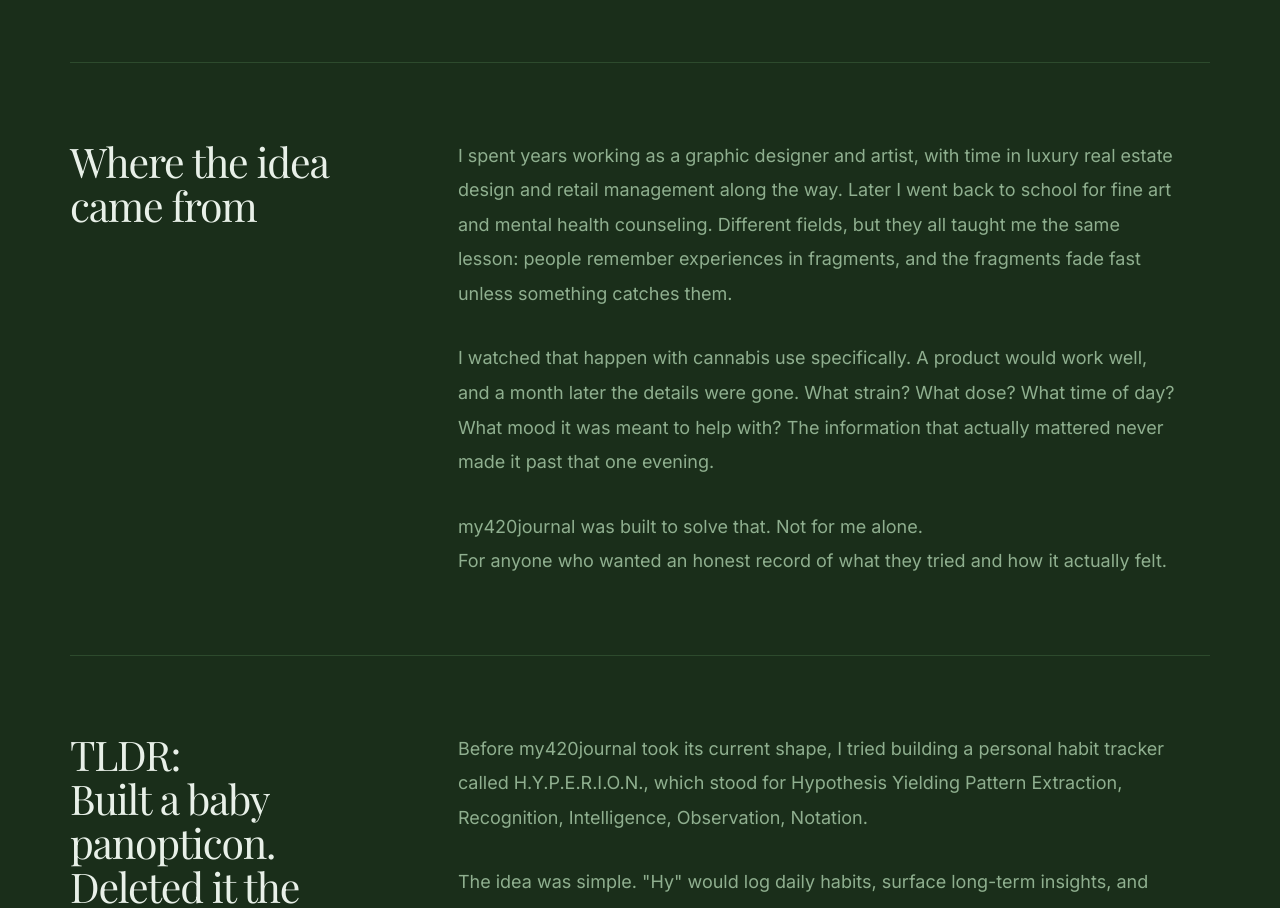
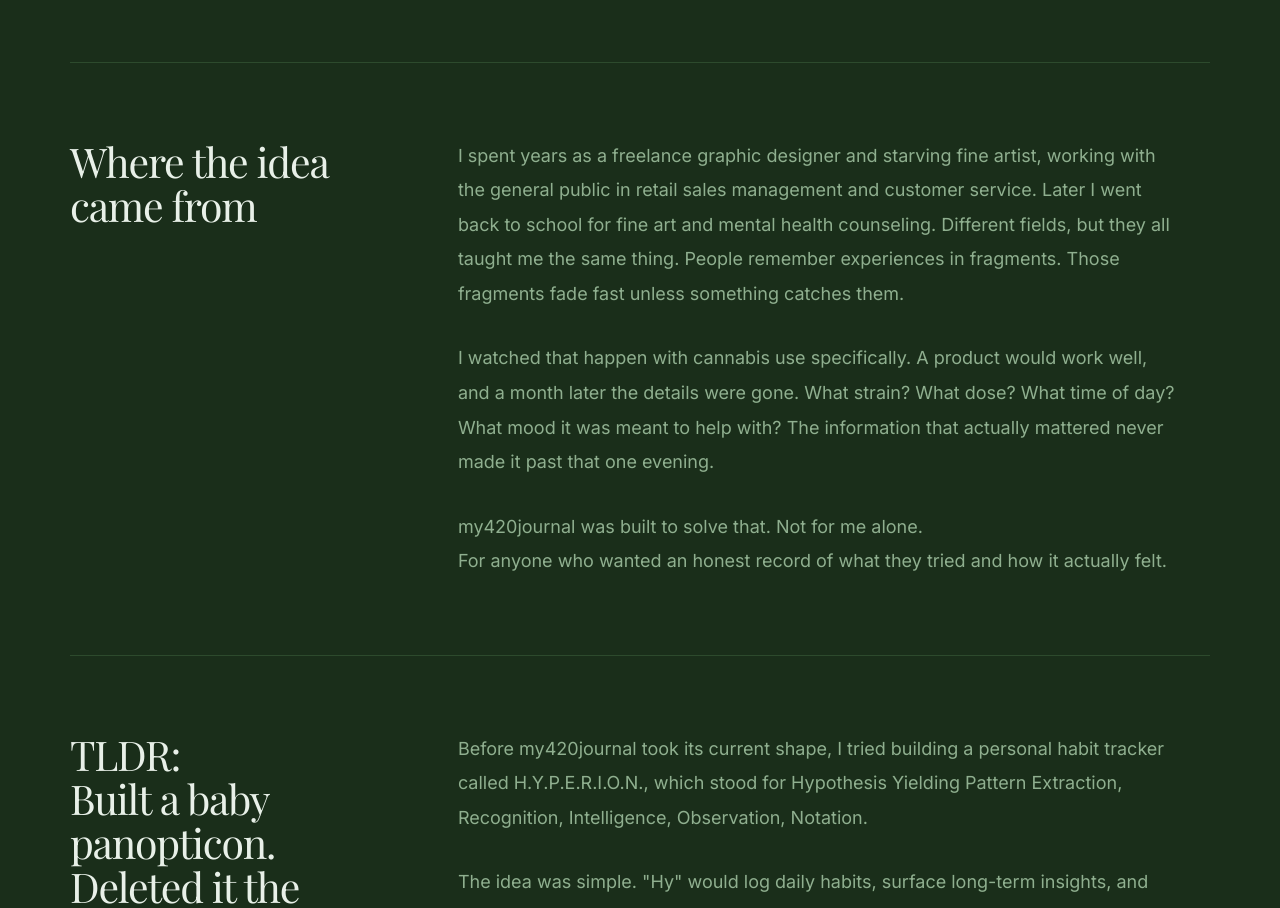
Before and after one commit to casevoiceai/my420journal-app, a React (Vite) app: page / in a window 1280 px wide. Shown: the part 3040-3948 px from the top of the page. Built offline with nearby package versions, Linux system fonts and the light colour scheme.

Commit message:
Update origin story opening paragraph

```diff
--- a/src/marketing/MarketingAbout.jsx
+++ b/src/marketing/MarketingAbout.jsx
@@ -42,7 +42,7 @@ export function AboutSection({ id = undefined, tone = 'base' }) {
             </div>
             <div className="origin-story-copy">
               <p>
-                I spent years working as a graphic designer and artist, with time in luxury real estate design and retail management along the way. Later I went back to school for fine art and mental health counseling. Different fields, but they all taught me the same lesson: people remember experiences in fragments, and the fragments fade fast unless something catches them.
+                I spent years as a freelance graphic designer and starving fine artist, working with the general public in retail sales management and customer service. Later I went back to school for fine art and mental health counseling. Different fields, but they all taught me the same thing. People remember experiences in fragments. Those fragments fade fast unless something catches them.
               </p>
               <p>
                 I watched that happen with cannabis use specifically. A product would work well, and a month later the details were gone. What strain? What dose? What time of day? What mood it was meant to help with? The information that actually mattered never made it past that one evening.
```
